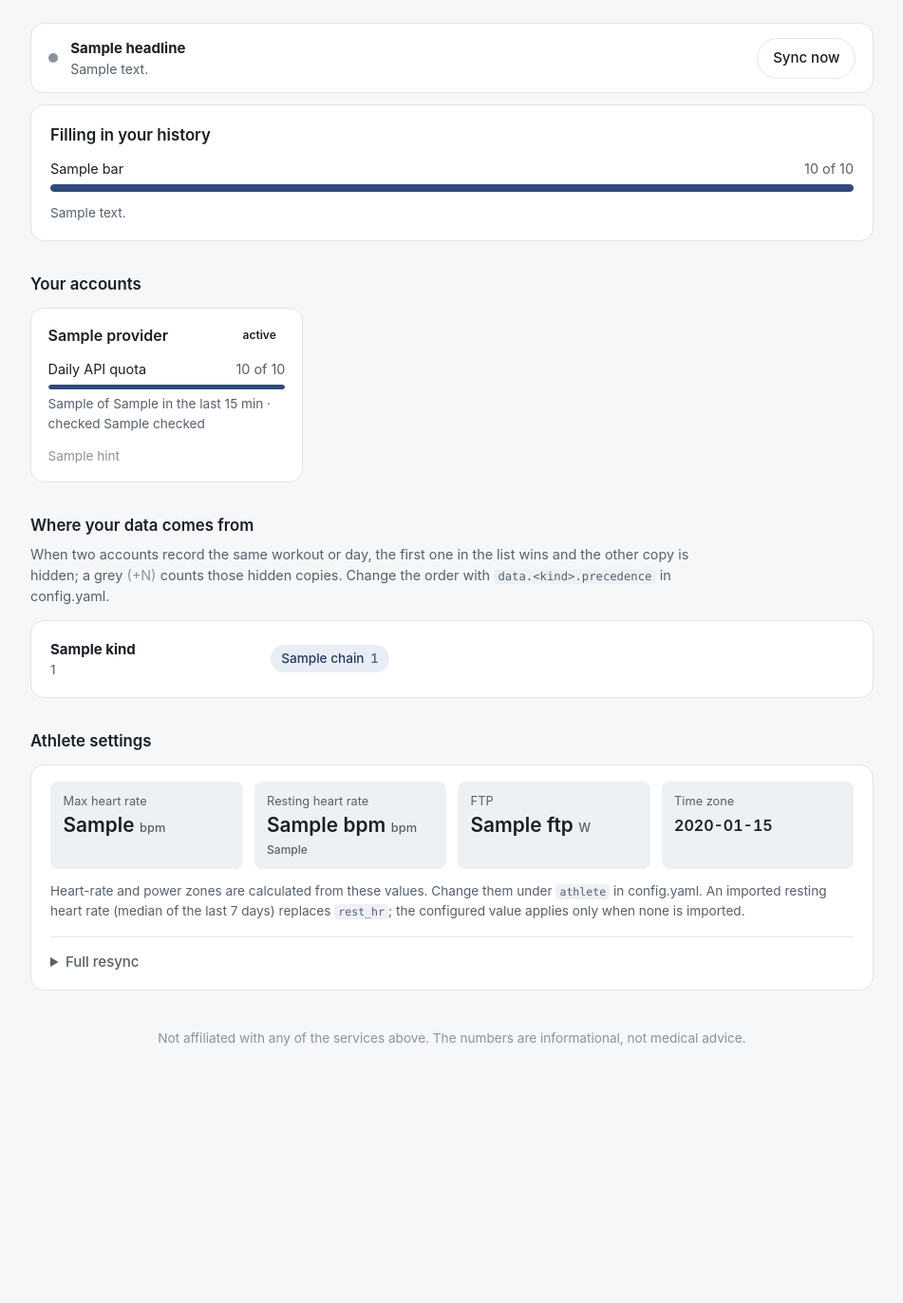
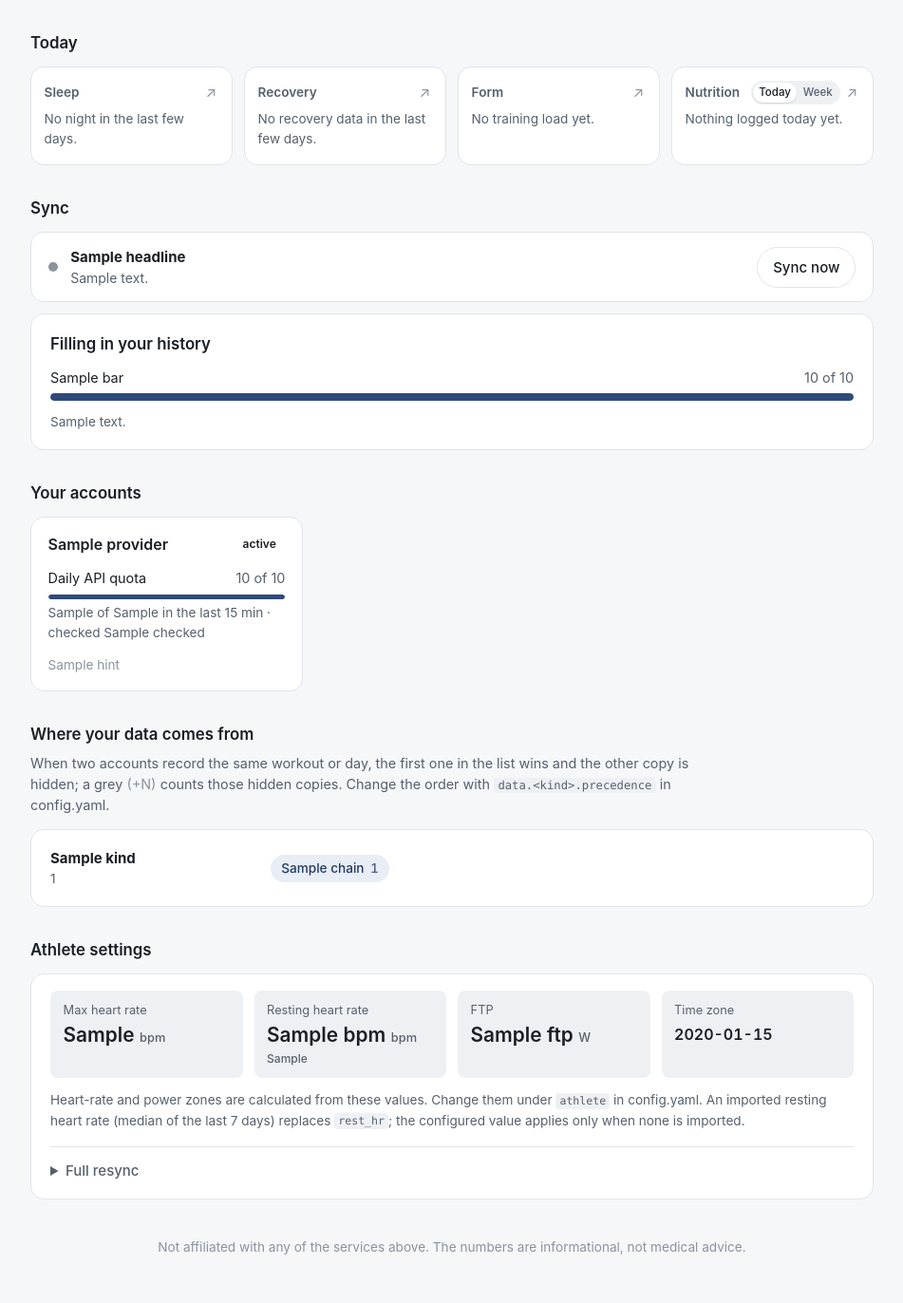
Before and after one commit to mkuf/TrainingPulse, a FastAPI app: template app/templates/index.html in a window 1280 px wide. Shown: the part 89-1461 px from the top of the page at 95% size, without its empty margins (164-1115 px from the left). Before the commit the page ends 1190 px from the top, so only its background shows below. Run offline with FastAPI, Linux system fonts and the light colour scheme; the template is opened without the code that fills it: most values are stand-ins (such as "Sample title", 1, 10 or a date in 2020); parts of the project's set-up code (start-up, migrations or seed data) failed here and were passed over.

Commit message:
ui: Today summary on the status page
The status page starts with last night's sleep, recovery, form, fitness
and fatigue, and nutrition with a switch between today's values and the
week's daily average (finished days, Monday to Sunday). Values come
from the stored rows and scores; nothing new is stored. The sync status
gets its own heading, so it no longer reads as part of the summary.

```diff
--- a/app/main.py
+++ b/app/main.py
@@ -30,6 +30,7 @@ from providers.registry import build_all_providers
 from resting_hr import resting_hr_on
 from schema_migrate import ensure_schema
 from sync import run_sync, sync_state
+from today import today_view
 
 PROVIDER_LABELS: dict[str, str] = {name: spec.label for name, spec in PROVIDERS.items()}
 
@@ -89,6 +90,10 @@ app = FastAPI(title=APP_DISPLAY_NAME, lifespan=lifespan)
 app.mount("/static", StaticFiles(directory="static"), name="static")
 templates = Jinja2Templates(directory="templates")
 templates.env.filters["num"] = lambda value: f"{value:,}"
+# "+5", "0", "−3" (a real minus sign, which lines up with the plus).
+templates.env.filters["signed"] = lambda value: (
+    f"+{value}" if value > 0 else str(value).replace("-", "\u2212")
+)
 #: Appended to static asset URLs so browsers pick up new CSS, JS, and logos
 #: after an upgrade instead of serving cached copies.
 templates.env.globals["asset_version"] = str(int(datetime.now(timezone.utc).timestamp()))
@@ -518,10 +523,12 @@ async def _live_context() -> dict:
 async def home(request: Request):
     """Status page: accounts, sync progress, and where data comes from."""
     context = await _live_context()
+    tz = ZoneInfo(config.athlete.timezone)
     async with async_session() as session:
+        today = None if context["setup"] else await today_view(session, tz)
         resting_hr = await resting_hr_on(
             session,
-            datetime.now(ZoneInfo(config.athlete.timezone)).date(),
+            datetime.now(tz).date(),
             fallback=config.athlete.rest_hr,
             max_hr=config.athlete.max_hr,
         )
@@ -530,6 +537,7 @@ async def home(request: Request):
         grafana_url=_grafana_url(),
         grafana_tag=GRAFANA_TAG,
         grafana_dashboards=GRAFANA_DASHBOARDS,
+        today=today,
         athlete=config.athlete,
         resting_hr=resting_hr,
         resting_hr_source=(
--- a/app/static/css/app.css
+++ b/app/static/css/app.css
@@ -181,6 +181,96 @@ code {
     text-decoration: none;
 }
 .menu a:hover, .menu a:focus-visible { background: var(--surface-muted); outline: none; }
+
+/* ── Today ──────────────────────────────────────────────── */
+
+.today { margin-top: 0; }
+.today-grid {
+    display: grid;
+    /* Four columns or two, never three (which would leave one tile alone).
+       At 900px a tile is about 13rem, the narrowest that fits the Nutrition
+       header (title, toggle, link) on one line. */
+    grid-template-columns: repeat(4, minmax(0, 1fr));
+    gap: 0.75rem;
+}
+.tile {
+    background: var(--surface);
+    border: 1px solid var(--border);
+    border-radius: var(--radius);
+    padding: 0.9rem 0.85rem 1rem;
+    display: flex;
+    flex-direction: column;
+    gap: 0.35rem;
+}
+/* Fixed height, so the toggle in one header doesn't push its tile's value
+   below the others. */
+.tile-head { display: flex; align-items: center; gap: 0.4rem; height: 1.5rem; }
+.tile-head h3 { white-space: nowrap; font-size: 0.85rem; font-weight: 600; color: var(--text-2); }
+.tile-when { font-size: 0.75rem; color: var(--text-3); }
+.tile-actions { display: flex; align-items: center; gap: 0.25rem; margin-left: auto; }
+.segmented {
+    display: inline-flex;
+    padding: 2px;
+    border-radius: 999px;
+    background: var(--surface-muted);
+}
+.segmented button {
+    border: 0;
+    background: none;
+    color: var(--text-2);
+    font: inherit;
+    font-size: 0.72rem;
+    font-weight: 550;
+    padding: 0.1rem 0.4rem;
+    border-radius: 999px;
+    cursor: pointer;
+}
+.segmented button[aria-pressed="true"] {
+    background: var(--surface);
+    color: var(--text);
+    box-shadow: 0 1px 2px rgb(0 0 0 / 0.12);
+}
+.segmented button:focus-visible { outline: 2px solid var(--accent); outline-offset: 1px; }
+[data-panel] { display: flex; flex-direction: column; gap: 0.35rem; }
+[data-panel][hidden] { display: none; }
+.tile-link {
+    margin-left: auto;
+    color: var(--text-3);
+    text-decoration: none;
+    padding: 0 0.15rem;
+    border-radius: 4px;
+}
+.tile-link:hover, .tile-link:focus-visible { color: var(--accent-strong); }
+.tile-value {
+    font-size: 2rem;
+    font-weight: 650;
+    line-height: 1.1;
+    font-variant-numeric: tabular-nums;
+}
+.tile-value span {
+    margin-left: 0.35rem;
+    font-size: 0.8rem;
+    font-weight: 500;
+    color: var(--text-2);
+}
+.tile-sub { font-size: 0.85rem; color: var(--text-2); font-variant-numeric: tabular-nums; }
+.tile-empty { font-size: 0.85rem; }
+.tile-facts {
+    display: grid;
+    grid-template-columns: repeat(auto-fill, minmax(4.5rem, 1fr));
+    gap: 0.5rem 0.75rem;
+    margin: 0.4rem 0 0;
+    padding-top: 0.6rem;
+    border-top: 1px solid var(--border);
+}
+.tile-facts dt { font-size: 0.75rem; color: var(--text-2); }
+.tile-facts dd { margin: 0; font-weight: 600; font-variant-numeric: tabular-nums; }
+.tile-facts dd span { font-size: 0.75rem; font-weight: 500; color: var(--text-2); }
+.tile-facts dd.tile-note { font-size: 0.75rem; font-weight: 500; color: var(--text-2); }
+
+@media (max-width: 900px) {
+    .today-grid { grid-template-columns: repeat(2, minmax(0, 1fr)); }
+}
 
 /* ── Cards and sections ─────────────────────────────────── */
 
@@ -398,5 +488,10 @@ code {
     .page-header .split-button { width: 100%; }
     .page-header .split-main { flex: 1; }
     .menu { left: 0; }
+    /* Phone: sleep and nutrition across, recovery and form side by side. */
+    .today-grid { grid-template-columns: 1fr 1fr; gap: 0.6rem; }
+    .tile:first-child, .tile:last-child { grid-column: 1 / -1; }
+    .tile { padding: 0.8rem 0.85rem 0.85rem; }
+    .tile-value { font-size: 1.75rem; }
     .kind-name { width: 100%; }
 }
--- a/app/static/js/status.js
+++ b/app/static/js/status.js
@@ -74,6 +74,41 @@
         open.querySelector("summary").focus();
     });
 
+    // Tiles with views (Nutrition: today or this week). The choice is a
+    // convenience per browser, so storage that fails is ignored.
+    const VIEW_KEY = "tp.nutrition.view";
+
+    function showView(tile, view) {
+        tile.querySelectorAll("[data-view]").forEach(function (button) {
+            button.setAttribute("aria-pressed", String(button.dataset.view === view));
+        });
+        tile.querySelectorAll("[data-panel]").forEach(function (panel) {
+            panel.hidden = panel.dataset.panel !== view;
+        });
+    }
+
+    document.addEventListener("click", function (event) {
+        const button = event.target.closest("[data-views] [data-view]");
+        if (!button) return;
+        showView(button.closest("[data-views]"), button.dataset.view);
+        try {
+            localStorage.setItem(VIEW_KEY, button.dataset.view);
+        } catch (e) {
+            // Private window or blocked storage.
+        }
+    });
+
+    try {
+        const saved = localStorage.getItem(VIEW_KEY);
+        if (saved === "day" || saved === "week") {
+            document.querySelectorAll("[data-views]").forEach(function (tile) {
+                showView(tile, saved);
+            });
+        }
+    } catch (e) {
+        // Keep the default view.
+    }
+
     document.addEventListener("visibilitychange", function () {
         if (document.visibilityState === "visible") refresh();
     });
--- a/app/templates/_live.html
+++ b/app/templates/_live.html
@@ -5,7 +5,9 @@
         <p>TrainingPulse copies your activities, sleep, wellness, body measurements, and nutrition from the services below into its own database, so your Grafana dashboards work from one place. Turn the ones you use on in config.yaml, then connect any that ask for permission.</p>
     </section>
     {% else %}
-    <section class="status-bar status-{{ sync.state }}" aria-live="polite">
+    <section class="section" aria-labelledby="sync-title">
+    <h2 class="section-title" id="sync-title">Sync</h2>
+    <div class="status-bar status-{{ sync.state }}" aria-live="polite">
         <span class="status-dot" aria-hidden="true"></span>
         <div class="status-text">
             <strong>{{ sync.headline }}</strong>
@@ -18,7 +20,7 @@
             <button type="submit" class="btn">Sync now</button>
         </form>
         {% endif %}
-    </section>
+    </div>
 
     {% if sync.error %}
     <div class="banner {{ 'banner-warn' if sync.rate_limited else 'banner-danger' }}" role="status">
@@ -44,6 +46,7 @@
         <p class="muted small">{{ sync.note }}</p>
     </section>
     {% endif %}
+    </section>
 
     {% endif %}
 
--- /dev/null
+++ b/app/templates/_today.html
@@ -0,0 +1,103 @@
+{% macro macros(n) %}
+<dl class="tile-facts">
+    {% if n.protein_g is not none %}<div><dt>Protein</dt><dd>{{ n.protein_g }} <span>g</span></dd></div>{% endif %}
+    {% if n.carbs_g is not none %}<div><dt>Carbs</dt><dd>{{ n.carbs_g }} <span>g</span></dd></div>{% endif %}
+    {% if n.fat_g is not none %}<div><dt>Fat</dt><dd>{{ n.fat_g }} <span>g</span></dd></div>{% endif %}
+</dl>
+{% endmacro %}
+{% set sleep_url = grafana_url ~ "/d/trainingpulse-sleep-recovery" %}
+<section class="section today" aria-labelledby="today-title">
+    <h2 class="section-title" id="today-title">Today</h2>
+    <div class="today-grid">
+        <article class="tile">
+            <header class="tile-head">
+                <h3>Sleep</h3>
+                {% if today.sleep and today.sleep.day != today.today %}<span class="tile-when">{{ today.sleep.day.strftime("%a %-d %b") }}</span>{% endif %}
+                <a class="tile-link" href="{{ sleep_url }}" target="_blank" rel="noopener" aria-label="Sleep and recovery dashboard">↗</a>
+            </header>
+            {% if today.sleep %}
+            {% set s = today.sleep %}
+            <p class="tile-value">{{ s.score if s.score is not none else "–" }}<span>score</span></p>
+            <p class="tile-sub">{% if s.asleep %}{{ s.asleep }} asleep · {% endif %}{{ s.window }}</p>
+            <dl class="tile-facts">
+                {% if s.deep %}<div><dt>Deep</dt><dd>{{ s.deep }}</dd></div>{% endif %}
+                {% if s.rem %}<div><dt>REM</dt><dd>{{ s.rem }}</dd></div>{% endif %}
+                {% if s.light %}<div><dt>Light</dt><dd>{{ s.light }}</dd></div>{% endif %}
+                {% if s.awake %}<div><dt>Awake</dt><dd>{{ s.awake }}</dd></div>{% endif %}
+                {% if s.sleeping_hr is not none %}<div><dt>Sleeping HR</dt><dd>{{ s.sleeping_hr }} <span>bpm</span></dd></div>{% endif %}
+            </dl>
+            {% else %}
+            <p class="tile-empty muted">No night in the last few days.</p>
+            {% endif %}
+        </article>
+
+        <article class="tile">
+            <header class="tile-head">
+                <h3>Recovery</h3>
+                {% if today.recovery and today.sleep.day != today.today %}<span class="tile-when">{{ today.sleep.day.strftime("%a %-d %b") }}</span>{% endif %}
+                <a class="tile-link" href="{{ sleep_url }}" target="_blank" rel="noopener" aria-label="Sleep and recovery dashboard">↗</a>
+            </header>
+            {% if today.recovery %}
+            {% set r = today.recovery %}
+            <p class="tile-value">{{ r.score if r.score is not none else "–" }}<span>score</span></p>
+            <dl class="tile-facts">
+                {% if r.hrv_ms is not none %}<div><dt>HRV</dt><dd>{{ r.hrv_ms }} <span>ms</span></dd>{% if r.hrv_pct_of_usual is not none %}<dd class="tile-note">{{ r.hrv_pct_of_usual }} % of usual</dd>{% endif %}</div>{% endif %}
+                {% if r.resting_hr is not none %}<div><dt>Resting HR</dt><dd>{{ r.resting_hr }} <span>bpm</span></dd>{% if r.resting_hr_delta is not none %}<dd class="tile-note">{{ r.resting_hr_delta|signed }} vs. usual</dd>{% endif %}</div>{% endif %}
+            </dl>
+            {% else %}
+            <p class="tile-empty muted">No recovery data in the last few days.</p>
+            {% endif %}
+        </article>
+
+        <article class="tile">
+            <header class="tile-head">
+                <h3>Form</h3>
+                {% if today.form and today.form.day != today.today %}<span class="tile-when">{{ today.form.day.strftime("%a %-d %b") }}</span>{% endif %}
+                <a class="tile-link" href="{{ grafana_url }}/d/trainingpulse-fitness" target="_blank" rel="noopener" aria-label="Fitness and freshness dashboard">↗</a>
+            </header>
+            {% if today.form %}
+            {% set f = today.form %}
+            <p class="tile-value">{{ f.form|signed }}<span>TSB</span></p>
+            <dl class="tile-facts">
+                <div><dt>Fitness</dt><dd>{{ f.fitness }} <span>CTL</span></dd></div>
+                <div><dt>Fatigue</dt><dd>{{ f.fatigue }} <span>ATL</span></dd></div>
+            </dl>
+            {% else %}
+            <p class="tile-empty muted">No training load yet.</p>
+            {% endif %}
+        </article>
+
+        <article class="tile" data-views>
+            <header class="tile-head">
+                <h3>Nutrition</h3>
+                <div class="tile-actions">
+                    <div class="segmented" role="group" aria-label="Nutrition period">
+                        <button type="button" data-view="day" aria-pressed="true">Today</button>
+                        <button type="button" data-view="week" aria-pressed="false">Week</button>
+                    </div>
+                    <a class="tile-link" href="{{ grafana_url }}/d/trainingpulse-nutrition-training-weight" target="_blank" rel="noopener" aria-label="Nutrition dashboard">↗</a>
+                </div>
+            </header>
+            <div data-panel="day">
+                {% if today.nutrition_today %}
+                {% set n = today.nutrition_today %}
+                <p class="tile-value">{{ n.kcal|num }}<span>kcal</span></p>
+                <p class="tile-sub">Logged today so far</p>
+                {{ macros(n) }}
+                {% else %}
+                <p class="tile-empty muted">Nothing logged today yet.</p>
+                {% endif %}
+            </div>
+            <div data-panel="week" hidden>
+                {% if today.nutrition %}
+                {% set n = today.nutrition %}
+                <p class="tile-value">{{ n.kcal|num }}<span>kcal / day</span></p>
+                <p class="tile-sub">{{ "Last week, " if n.last_week }}{{ n.start.strftime("%a") }}{% if n.through != n.start %}–{{ n.through.strftime("%a") }}{% endif %} · {{ n.days_logged }} of {{ (n.through - n.start).days + 1 }} days logged</p>
+                {{ macros(n) }}
+                {% else %}
+                <p class="tile-empty muted">Nothing logged this week yet.</p>
+                {% endif %}
+            </div>
+        </article>
+    </div>
+</section>
--- a/app/templates/index.html
+++ b/app/templates/index.html
@@ -25,6 +25,8 @@
 </header>
 
 <main>
+    {% if today %}{% include "_today.html" %}{% endif %}
+
     {% include "_live.html" %}
 
     {% if not setup %}
```
Also changed, not shown: app/integration_tests/test_seeded.py (+58 -0 lines), app/tests/test_today.py (added, +31 -0 lines), app/today.py (added, +246 -0 lines), docs/developers.md (+1 -1 lines), docs/setup.md (+11 -0 lines), CHANGELOG.md.
